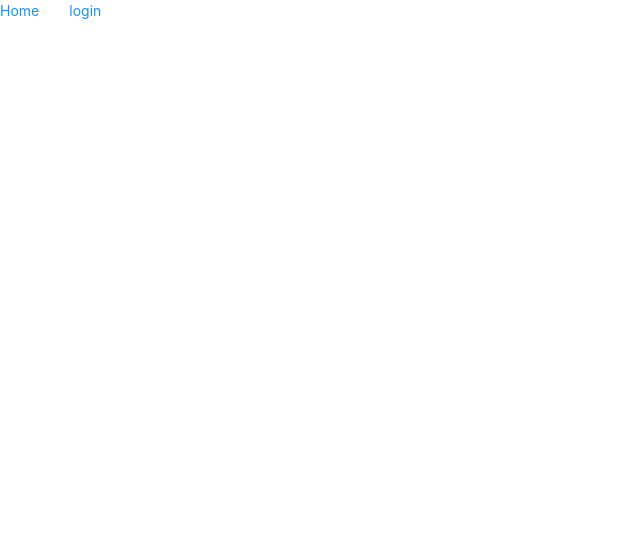
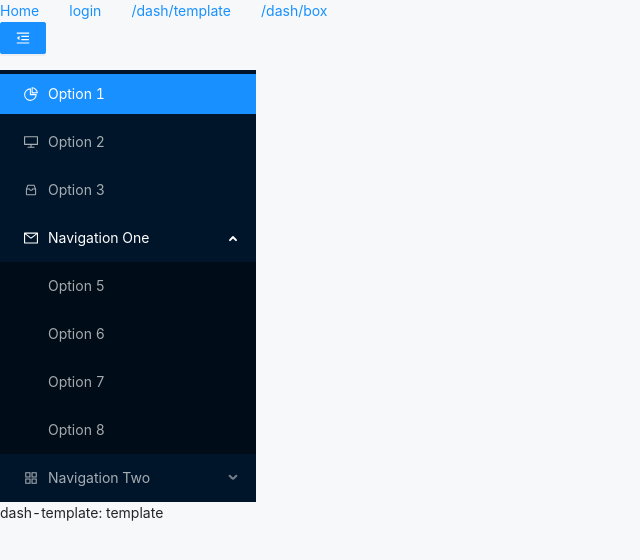
Before and after one commit to jok311/bi-admin-element-vue3-vite, a Vue app: page /dash/template in a window 1280 px wide. Before the commit this address had no page. Shown: the top 560 px of the page, without its empty margins (0-640 px from the left). Built offline with nearby package versions, Linux system fonts and the light colour scheme.

Commit message:
路由，layout搭建

```diff
--- a/src/App.vue
+++ b/src/App.vue
@@ -1,20 +1,26 @@
 <template>
 <div id="app">
-  <!-- <HelloWorld></HelloWorld> -->
   <router-link to="/">Home</router-link>
   &nbsp;&nbsp;&nbsp;&nbsp;&nbsp;&nbsp;
   <router-link to="/login">login</router-link>
+  &nbsp;&nbsp;&nbsp;&nbsp;&nbsp;&nbsp;
+  <router-link to="/dash/template">/dash/template</router-link>
+  &nbsp;&nbsp;&nbsp;&nbsp;&nbsp;&nbsp;
+  <router-link to="/dash/box">/dash/box</router-link>
   <router-view />
 </div>
 </template>
 
 <script>
-import HelloWorld from './components/HelloWorld.vue'
 
 export default {
   name: 'App',
-  components: {
-    HelloWorld
-  }
 }
 </script>
+
+<style lang="stylus" scoped>
+#app
+  background-color #f6f8f9
+  height 100vh
+  width 100vw
+</style>
--- a/src/components/HelloWorld.vue
+++ b/src/components/HelloWorld.vue
@@ -19,7 +19,9 @@
 </template>
 
 <script>
+
 // import VueGridLayout from 'vue-grid-layout';
+
 // console.log(VueGridLayout, 131313)
 import { ref, toRefs, reactive, onMounted, watch, watchEffect, getCurrentInstance } from "vue";
 
@@ -38,7 +40,7 @@ export default {
 
     const count = ref(0);
 
-    const value1 = ref(null)
+    const value1 = ref('2020-09')
     const value2 = ref(null)
     const value3 = ref(null)
 
@@ -76,6 +78,7 @@ export default {
       value3,
       count,
       onChange,
+      onOk
     };
   },
 };
--- a/src/main.js
+++ b/src/main.js
@@ -10,6 +10,23 @@ import App from './App.vue';
 const app = createApp(App)
 
 
+//vue全局属性，全局方法，global prototype
+// 方法1 mode1
+// app.provide('myGlobalVariable', 'test')
+// In the descendant component
+// export default {
+//   inject: ['myGlobalVariable']
+// }
+
+// 方法2 mode2
+// mode2
+app.config.globalProperties.$myGlobalVariable = 'globalVariable'
+app.provide('$myGlobalVariable', 'globalVariable')
+
+
+
+
+
 
 
 app.use(antd).use(router).mount('#app'); //.mount必须放到router之后
--- a/src/router/index.js
+++ b/src/router/index.js
@@ -2,17 +2,9 @@
 import { createRouter, createWebHistory } from 'vue-router'
 const routerHistory = createWebHistory()
 
-import login from '../views/login/index.vue'
-import home from '../views/home/index.vue'
-
-console.log(login)
-
-// console.log(login)
-
-// const login = '111'
 
 /* Layout */
-// import Layout from 'views/layout/index'
+import Layout from '../views/layout/index.vue'
 
 //不需要权限控制的路由
 // const AllRoutes = [
@@ -41,14 +33,34 @@ const router = createRouter({
   routes: [
     {
       path: '/',
-      component: home,
+      component: () => import('../views/home/index.vue'),
       name: 'home'
     },
     {
       path: '/login',
-      component: login,
+      component: () => import('../views/login/index.vue'),
       name: 'login'
-    }
+    },
+    {
+      path: '/dash',
+      component: Layout,
+      redirect: '/dash/template',
+      children: [
+        {
+          path: 'template',
+          component: () => import('../views/pages/dash-template/index.vue'),
+          name: 'DashTemplate',
+          meta: { title: 'DashTemplate', affix: true }
+        },
+        {
+          path: 'box',
+          component: () => import('../views/pages/dash/index.vue'),
+          name: 'DashBox',
+          meta: { title: 'DashBox', affix: true }
+        },
+      ]
+    },
+
   ]
 })
 
--- /dev/null
+++ b/src/views/layout/components/app-main.vue
@@ -0,0 +1,19 @@
+<template>
+  <div class="app-main-box" style="min-height: 100%">
+    <router-view v-slot="{ Component }">
+      <keep-alive>
+        <component :is="Component" />
+      </keep-alive>
+    </router-view>
+  </div>
+</template>
+
+<script>
+export default {
+  name: 'AppMain',
+}
+</script>
+<style lang="stylus">
+.app-min-box
+  height 56px
+</style>
--- /dev/null
+++ b/src/views/layout/components/site-menu.vue
@@ -0,0 +1,94 @@
+<template>
+  <div style="width: 256px">
+    <a-button type="primary" @click="toggleCollapsed" style="margin-bottom: 16px">
+      <MenuUnfoldOutlined v-if="collapsed" />
+      <MenuFoldOutlined v-else />
+    </a-button>
+    <a-menu
+      v-model:openKeys="openKeys"
+      v-model:selectedKeys="selectedKeys"
+      mode="inline"
+      theme="dark"
+      :inline-collapsed="collapsed"
+    >
+      <a-menu-item key="1">
+        <PieChartOutlined />
+        <span>Option 1</span>
+      </a-menu-item>
+      <a-menu-item key="2">
+        <DesktopOutlined />
+        <span>Option 2</span>
+      </a-menu-item>
+      <a-menu-item key="3">
+        <InboxOutlined />
+        <span>Option 3</span>
+      </a-menu-item>
+      <a-sub-menu key="sub1">
+        <template v-slot:title>
+          <span><MailOutlined /><span>Navigation One</span></span>
+        </template>
+        <a-menu-item key="5">Option 5</a-menu-item>
+        <a-menu-item key="6">Option 6</a-menu-item>
+        <a-menu-item key="7">Option 7</a-menu-item>
+        <a-menu-item key="8">Option 8</a-menu-item>
+      </a-sub-menu>
+      <a-sub-menu key="sub2">
+        <template v-slot:title>
+          <span><AppstoreOutlined /><span>Navigation Two</span></span>
+        </template>
+        <a-menu-item key="9">Option 9</a-menu-item>
+        <a-menu-item key="10">Option 10</a-menu-item>
+        <a-sub-menu key="sub3" title="Submenu">
+          <a-menu-item key="11">
+            Option 11
+          </a-menu-item>
+          <a-menu-item key="12">
+            Option 12
+          </a-menu-item>
+        </a-sub-menu>
+      </a-sub-menu>
+    </a-menu>
+  </div>
+</template>
+
+<script>
+import {
+MenuFoldOutlined,
+MenuUnfoldOutlined,
+PieChartOutlined,
+MailOutlined,
+DesktopOutlined,
+InboxOutlined,
+AppstoreOutlined,
+} from '@ant-design/icons-vue';
+export default {
+  components: {
+    MenuFoldOutlined,
+    MenuUnfoldOutlined,
+    PieChartOutlined,
+    MailOutlined,
+    DesktopOutlined,
+    InboxOutlined,
+    AppstoreOutlined,
+  },
+  data() {
+    return {
+      collapsed: false,
+      selectedKeys: ['1'],
+      openKeys: ['sub1'],
+      preOpenKeys: ['sub1'],
+    };
+  },
+  watch: {
+    openKeys(val, oldVal) {
+      this.preOpenKeys = oldVal;
+    },
+  },
+  methods: {
+    toggleCollapsed() {
+      this.collapsed = !this.collapsed;
+      this.openKeys = this.collapsed ? [] : this.preOpenKeys;
+    },
+  },
+};
+</script>
--- a/src/views/layout/index.vue
+++ b/src/views/layout/index.vue
@@ -1,80 +1,17 @@
 <template>
-  <a-layout id="components-layout-demo-custom-trigger">
-    <a-layout-sider v-model:collapsed="collapsed" :trigger="null" collapsible>
-      <div class="logo" />
-      <a-menu theme="dark" mode="inline" v-model:selectedKeys="selectedKeys">
-        <a-menu-item key="1">
-          <user-outlined />
-          <span>nav 1</span>
-        </a-menu-item>
-        <a-menu-item key="2">
-          <video-camera-outlined />
-          <span>nav 2</span>
-        </a-menu-item>
-        <a-menu-item key="3">
-          <upload-outlined />
-          <span>nav 3</span>
-        </a-menu-item>
-      </a-menu>
-    </a-layout-sider>
-    <a-layout>
-      <a-layout-header style="background: #fff; padding: 0">
-        <menu-unfold-outlined
-          v-if="collapsed"
-          class="trigger"
-          @click="() => (collapsed = !collapsed)"
-        />
-        <menu-fold-outlined v-else class="trigger" @click="() => (collapsed = !collapsed)" />
-      </a-layout-header>
-      <a-layout-content
-        :style="{ margin: '24px 16px', padding: '24px', background: '#fff', minHeight: '280px' }"
-      >
-        Content
-      </a-layout-content>
-    </a-layout>
-  </a-layout>
+  <div class="lay-out-box">
+    <site-menu></site-menu>
+    <app-main></app-main>
+  </div>
 </template>
+
 <script>
-import {
-  UserOutlined,
-  VideoCameraOutlined,
-  UploadOutlined,
-  MenuUnfoldOutlined,
-  MenuFoldOutlined,
-} from '@ant-design/icons-vue';
-
+import appMain from './components/app-main.vue'
+import siteMenu from './components/site-menu.vue'
 export default {
   components: {
-    UserOutlined,
-    VideoCameraOutlined,
-    UploadOutlined,
-    MenuUnfoldOutlined,
-    MenuFoldOutlined,
-  },
-  data() {
-    return {
-      selectedKeys: ['1'],
-      collapsed: false,
-    };
-  },
-};
+    appMain,
+    siteMenu
+  }
+}
 </script>
-<style>
-#components-layout-demo-custom-trigger .trigger {
-  font-size: 18px;
-  line-height: 64px;
-  padding: 0 24px;
-  cursor: pointer;
-  transition: color 0.3s;
-}
-
-#components-layout-demo-custom-trigger .trigger:hover {
-  color: #1890ff;
-}
-
-#components-layout-demo-custom-trigger .logo {
-  height: 32px;
-  background: rgba(255, 255, 255, 0.2);
-  margin: 16px;
-}
-</style>
--- /dev/null
+++ b/src/views/pages/dash-template/index.vue
@@ -0,0 +1,27 @@
+<template>
+  <div class="dash-template-box">
+    dash-template: {{ template }}
+  </div>
+</template>
+<script>
+import { ref, toRefs, reactive, onMounted, watch, watchEffect, getCurrentInstance, inject } from "vue";
+export default {
+  name: 'DashTemplate',
+  setup(props, context) {
+
+    const ctx = getCurrentInstance()
+
+    const template = ref('template')
+
+    const $myGlobalVariable = inject('$myGlobalVariable')
+
+    console.log($myGlobalVariable, "$myGlobalVariable")
+
+    return {
+      template
+    }
+
+
+  }
+}
+</script>
--- /dev/null
+++ b/src/views/pages/dash/index.vue
@@ -0,0 +1,11 @@
+<template>
+  <div class="dash-box">
+    dash-dash-dash
+  </div>
+</template>
+
+<script>
+export default {
+
+}
+</script>
--- a/vite.config.js
+++ b/vite.config.js
@@ -1,5 +1,7 @@
 'use strict'
 const path = require('path')
+
+
 const defaultSettings = require('./src/settings.js')
 
 function resolve(dir) {
@@ -8,7 +10,7 @@ function resolve(dir) {
 
 const name = defaultSettings.title || 'bi-element-admin-vue3' // page title
 
-module.exports = {
+const config = {
   /**
    * github: https://github.com/vitejs/vite
    * Detail: https://github.com/vitejs/vite/blob/master/src/node/build/index.ts
@@ -20,7 +22,7 @@ module.exports = {
   assetsDir: 'static',
 
   optimizeDeps: {
-    // include: ["vue", "ant-design-vue"]
+    include: ["ant-design-vue", "@ant-design/colors"]
   },
   alias: {
     // '/@/': path.resolve(__dirname, './src'),
@@ -36,3 +38,4 @@ module.exports = {
   // ]
 
 }
+module.exports = config
```
Also changed, not shown: src/utils/index.js (added).
